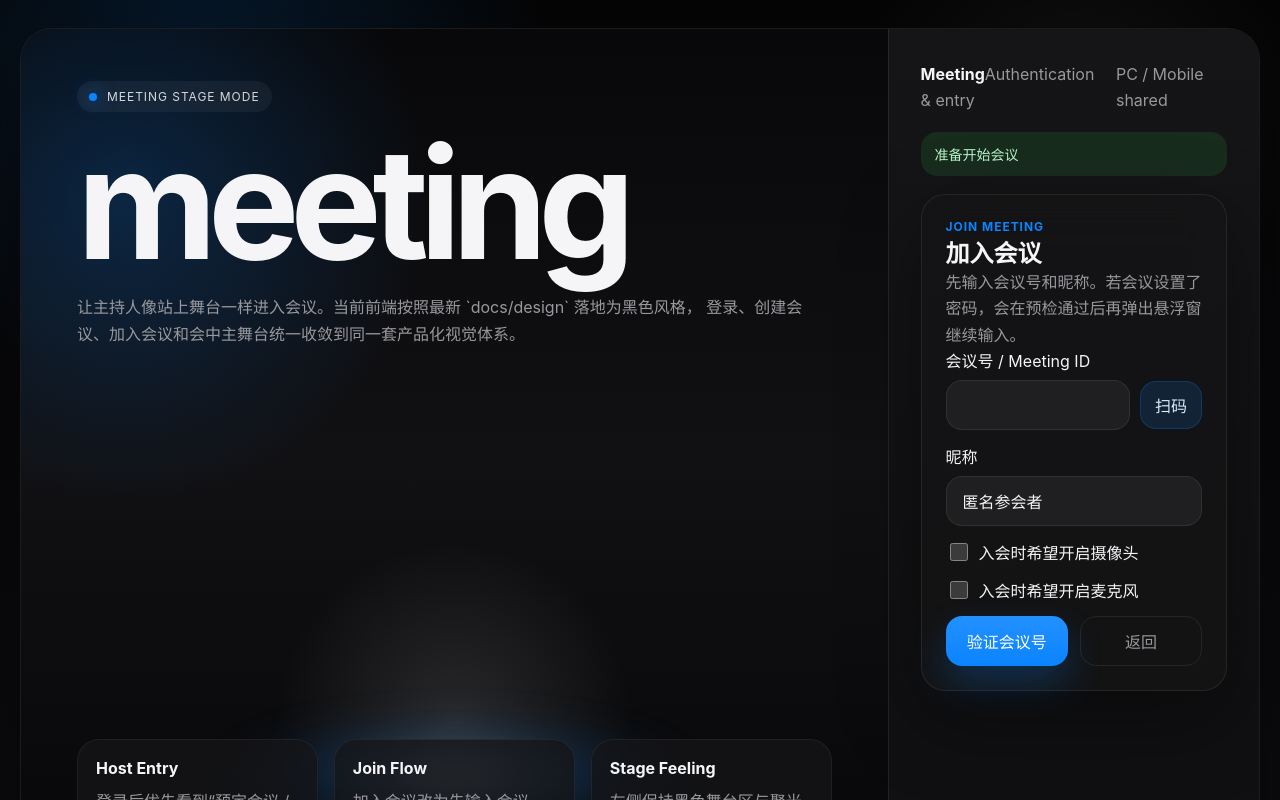
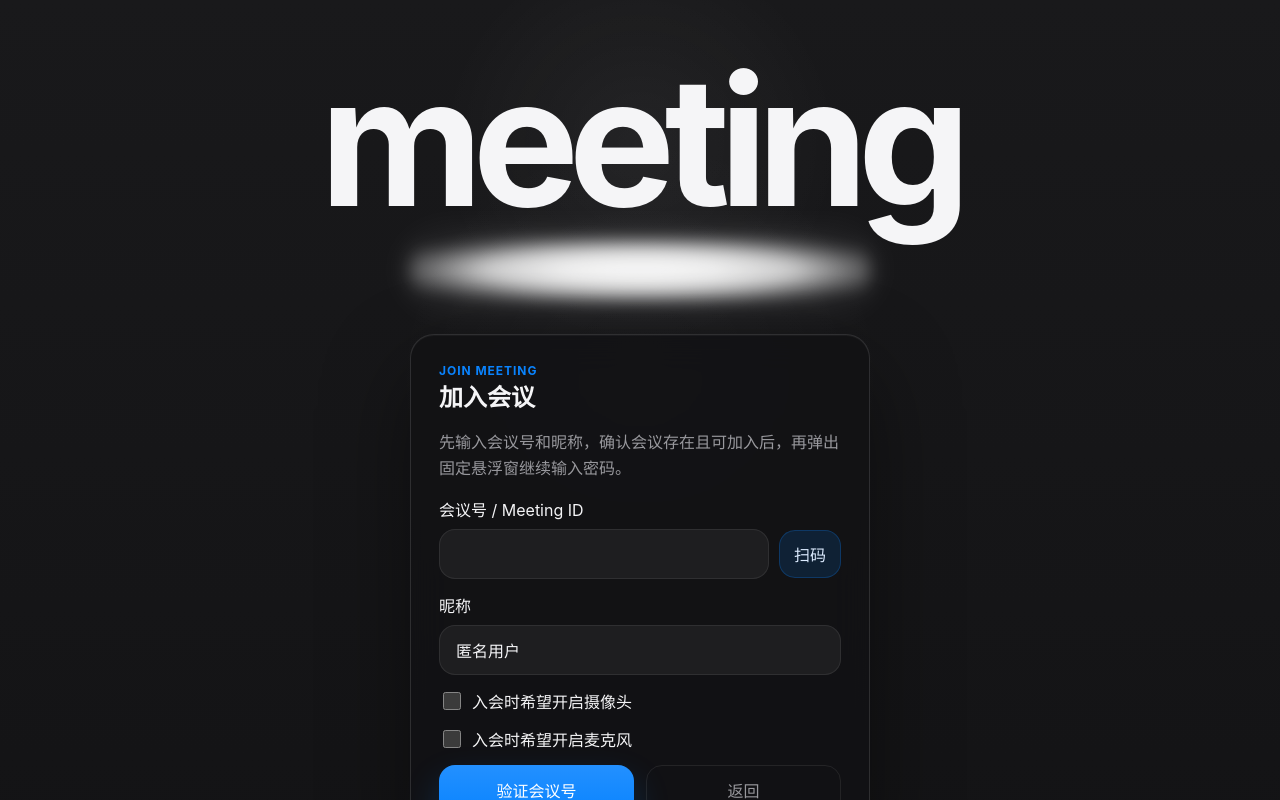
Before and after one commit to misterchenleiya/meeting, a React (Vite) app in the folder web/: page / in a window 1280 px wide. Both pictures are taken after a click on the button "加入会议". Shown: the top 800 px of the page. Built offline with nearby package versions, Linux system fonts and the light colour scheme.

Commit message:
feat: unified login window with login/reserve meeting

```diff
--- a/web/src/App.tsx
+++ b/web/src/App.tsx
@@ -129,16 +129,16 @@ type PersistedAppState = {
   returnAfterMeetingView: EntryView;
 };
 
-const appStateStorageKey = "meeting:app-state:v1";
+const appStateStorageKey = "meeting:app-state:v2";
 const defaultEntryStatusMessage = "准备开始会议";
 const defaultLoginForm: LoginFormState = {
-  email: "meeting@07c2.com.cn",
-  password: "helloworld"
+  email: "",
+  password: ""
 };
 const defaultJoinForm: JoinFormState = {
   meetingId: "",
   password: "",
-  nickname: "匿名参会者",
+  nickname: "匿名用户",
   requestCameraEnabled: false,
   requestMicrophoneEnabled: false
 };
@@ -1166,17 +1166,18 @@ function App() {
       return;
     }
 
+    const hostIdentity = buildHostIdentity(email);
     setIsAuthenticated(true);
     setEntryView("home");
     setJoinForm((current) => ({
       ...current,
-      nickname: buildHostIdentity(email).nickname
+      nickname: hostIdentity.nickname
     }));
     logger.info("auth.login_succeeded", {
       email,
-      nickname: buildHostIdentity(email).nickname
+      nickname: hostIdentity.nickname
     });
-    setStatusMessage(`欢迎回来，${buildHostIdentity(email).nickname}`);
+    setStatusMessage(`欢迎回来，${hostIdentity.nickname}`);
     setErrorMessage("");
   });
 
@@ -2127,65 +2128,22 @@ function App() {
   const inviteMeetingTimeLabel = meetingSession ? formatInviteMeetingTime(meetingSession.meeting.createdAt) : "";
   const isLoginEntry = entryView === "login";
   const showLoginFeedback = isLoginEntry && (errorMessage || statusMessage !== defaultEntryStatusMessage);
+  const showEntryFeedback =
+    !isLoginEntry && entryView !== "home" && (errorMessage || statusMessage !== defaultEntryStatusMessage);
 
   if (!meetingSession) {
     return (
-      <main className={`page-shell auth-page${isLoginEntry ? " auth-page-login" : ""}`}>
+      <main className="page-shell auth-page auth-page-login">
         <section className="auth-frame" data-auth-view={entryView}>
           <section className="brand-stage">
             <div className="brand-copy">
-              {isLoginEntry ? (
-                <h1 className="wordmark">
-                  <span>meeting</span>
-                </h1>
-              ) : (
-                <>
-                  <div className="brand-kicker">meeting stage mode</div>
-                  <h1 className="wordmark">meeting</h1>
-                  <p className="brand-description">
-                    让主持人像站上舞台一样进入会议。当前前端按照最新 `docs/design` 落地为黑色风格，
-                    登录、创建会议、加入会议和会中主舞台统一收敛到同一套产品化视觉体系。
-                  </p>
-                </>
-              )}
+              <h1 className="wordmark">
+                <span>meeting</span>
+              </h1>
             </div>
-
-            {isLoginEntry ? null : (
-              <div className="stage-grid">
-                <article className="stage-card">
-                  <strong>Host Entry</strong>
-                  <p>登录后优先看到“预定会议 / 快速会议”，把主持人最常用的入口压到一步之内。</p>
-                </article>
-                <article className="stage-card">
-                  <strong>Join Flow</strong>
-                  <p>加入会议改为先输入会议号，再在悬浮窗中输入密码，减少误入和错误密码噪音。</p>
-                </article>
-                <article className="stage-card">
-                  <strong>Stage Feeling</strong>
-                  <p>左侧保持黑色舞台区与聚光光晕，后续即使切换主题，也不推翻当前页面结构。</p>
-                </article>
-              </div>
-            )}
           </section>
 
           <aside className="auth-panel">
-            {isLoginEntry ? null : (
-              <>
-                <div className="panel-brand">
-                  <div>
-                    <strong>Meeting</strong>
-                    <span>Authentication & entry</span>
-                  </div>
-                  <span>PC / Mobile shared</span>
-                </div>
-
-                <div className="status-stack">
-                  <div className="status-pill">{statusMessage}</div>
-                  {errorMessage ? <div className="status-error">{errorMessage}</div> : null}
-                </div>
-              </>
-            )}
-
             {entryView === "login" ? (
               <section className="panel auth-card" data-view="login">
                 <form className="form-grid login-form" onSubmit={handleLoginSubmit}>
@@ -2264,13 +2222,12 @@ function App() {
 
             {entryView === "home" ? (
               <section className="panel auth-card" data-view="home">
-                <div>
-                  <p className="eyebrow">Host actions</p>
-                  <h2>欢迎回来，{buildHostIdentity(loginForm.email).nickname}</h2>
+                <div className="login-header-copy">
+                  <div className="login-mode-title">预定会议 / 快速会议</div>
+                  <button className="login-switch-link" onClick={() => setEntryView("login")} type="button">
+                    返回登录 &gt;
+                  </button>
                 </div>
-                <p className="section-copy">
-                  登录后右侧只保留两个主操作：预定会议和快速会议。加入会议作为次级入口保留在底部。
-                </p>
                 <div className="quick-list">
                   <article className="quick-card">
                     <strong>预定会议</strong>
@@ -2302,6 +2259,14 @@ function App() {
                 <p className="section-copy">
                   当前后端还没有真正的预约会议模型，本轮会按预定表单创建可立即进入的会议，同时保留未来扩展所需字段。
                 </p>
+                {showEntryFeedback ? (
+                  <div className="status-stack compact">
+                    {statusMessage !== defaultEntryStatusMessage ? (
+                      <div className="status-pill">{statusMessage}</div>
+                    ) : null}
+                    {errorMessage ? <div className="status-error">{errorMessage}</div> : null}
+                  </div>
+                ) : null}
                 <form className="form-grid" onSubmit={handleScheduleSubmit}>
                   <label>
                     会议主题
@@ -2364,8 +2329,16 @@ function App() {
                   <h2>加入会议</h2>
                 </div>
                 <p className="section-copy">
-                  先输入会议号和昵称。若会议设置了密码，会在预检通过后再弹出悬浮窗继续输入。
+                  先输入会议号和昵称，确认会议存在且可加入后，再弹出固定悬浮窗继续输入密码。
                 </p>
+                {showEntryFeedback ? (
+                  <div className="status-stack compact">
+                    {statusMessage !== defaultEntryStatusMessage ? (
+                      <div className="status-pill">{statusMessage}</div>
+                    ) : null}
+                    {errorMessage ? <div className="status-error">{errorMessage}</div> : null}
+                  </div>
+                ) : null}
                 <form className="form-grid" onSubmit={handleLookupMeeting}>
                   <label>
                     会议号 / Meeting ID
@@ -2435,22 +2408,6 @@ function App() {
                     </button>
                   </div>
                 </form>
-
-                {joinLookupMeeting ? (
-                  <div className="meeting-preview-card">
-                    <div className="meeting-preview-row">
-                      <strong>会议主题</strong>
-                      <span>{joinLookupMeeting.title}</span>
-                    </div>
-                    <div className="meeting-preview-row">
-                      <strong>状态预检</strong>
-                      <span>
-                        {formatMeetingStatus(joinLookupMeeting.status)}，
-                        {joinLookupMeeting.passwordRequired ? "需要输入会议密码后继续加入。" : "当前无需密码，验证后会直接进入会议。"}
-                      </span>
-                    </div>
-                  </div>
-                ) : null}
 
                 {showJoinPasswordModal ? (
                   <div className="inline-modal-layer">
@@ -3765,10 +3722,9 @@ function buildHostIdentity(email: string) {
     };
   }
 
-  const local = trimmed.split("@")[0] || "host";
   return {
     userId: trimmed.replace(/[^a-z0-9]+/g, "-"),
-    nickname: local.replace(/[-_.]+/g, " ").trim() || "主持人"
+    nickname: "主持人"
   };
 }
 
--- a/web/src/styles.css
+++ b/web/src/styles.css
@@ -129,8 +129,6 @@ p {
 .section-copy,
 .empty-copy,
 .brand-description,
-.stage-card p,
-.panel-brand span,
 .meeting-meta p,
 .drawer-header p {
   color: var(--muted);
@@ -309,7 +307,7 @@ p {
   background: rgba(10, 10, 12, 0.92);
 }
 
-.auth-frame[data-auth-view="login"] {
+.auth-frame:is([data-auth-view="login"], [data-auth-view="home"], [data-auth-view="schedule"], [data-auth-view="join"], [data-auth-view="join-password"]) {
   width: 100vw;
   min-height: 100vh;
   grid-template-columns: 1fr;
@@ -351,7 +349,7 @@ p {
   filter: blur(18px);
 }
 
-.auth-frame[data-auth-view="login"] .brand-copy {
+.auth-frame:is([data-auth-view="login"], [data-auth-view="home"], [data-auth-view="schedule"], [data-auth-view="join"], [data-auth-view="join-password"]) .brand-copy {
   justify-items: center;
   padding-left: 0;
   width: 100%;
@@ -359,14 +357,14 @@ p {
   text-align: center;
 }
 
-.auth-frame[data-auth-view="login"] .wordmark {
+.auth-frame:is([data-auth-view="login"], [data-auth-view="home"], [data-auth-view="schedule"], [data-auth-view="join"], [data-auth-view="join-password"]) .wordmark {
   font-family: "SF Pro Display", "SF Pro Text", -apple-system, BlinkMacSystemFont, "PingFang SC", "Segoe UI", sans-serif;
   font-size: clamp(108px, 14vw, 208px);
   line-height: 0.88;
   text-shadow: none;
 }
 
-.auth-frame[data-auth-view="login"] .brand-stage {
+.auth-frame:is([data-auth-view="login"], [data-auth-view="home"], [data-auth-view="schedule"], [data-auth-view="join"], [data-auth-view="join-password"]) .brand-stage {
   z-index: 1;
   display: grid;
   place-items: center;
@@ -380,11 +378,11 @@ p {
   transform: translateY(-18px);
 }
 
-.auth-frame[data-auth-view="login"] .brand-stage::before {
+.auth-frame:is([data-auth-view="login"], [data-auth-view="home"], [data-auth-view="schedule"], [data-auth-view="join"], [data-auth-view="join-password"]) .brand-stage::before {
   content: none;
 }
 
-.auth-frame[data-auth-view="login"] .brand-stage::after {
+.auth-frame:is([data-auth-view="login"], [data-auth-view="home"], [data-auth-view="schedule"], [data-auth-view="join"], [data-auth-view="join-password"]) .brand-stage::after {
   content: "";
   position: absolute;
   left: 50%;
@@ -414,29 +412,6 @@ p {
   max-width: 760px;
 }
 
-.brand-kicker {
-  display: inline-flex;
-  align-items: center;
-  gap: 10px;
-  width: fit-content;
-  padding: 8px 12px;
-  border-radius: 999px;
-  background: rgba(255, 255, 255, 0.05);
-  color: #d7d7db;
-  letter-spacing: 0.08em;
-  text-transform: uppercase;
-  font-size: 12px;
-}
-
-.brand-kicker::before {
-  content: "";
-  width: 8px;
-  height: 8px;
-  border-radius: 50%;
-  background: var(--accent);
-  box-shadow: 0 0 18px rgba(10, 132, 255, 0.9);
-}
-
 .wordmark {
   font-size: clamp(76px, 12vw, 160px);
   line-height: 0.9;
@@ -444,29 +419,6 @@ p {
   font-weight: 700;
 }
 
-.stage-grid {
-  position: absolute;
-  left: 56px;
-  right: 56px;
-  bottom: 52px;
-  z-index: 1;
-  display: grid;
-  grid-template-columns: repeat(3, minmax(0, 1fr));
-  gap: 16px;
-}
-
-.stage-card {
-  padding: 18px 18px 20px;
-  border-radius: 22px;
-  border: 1px solid rgba(255, 255, 255, 0.06);
-  background: rgba(22, 22, 24, 0.76);
-}
-
-.stage-card strong {
-  display: block;
-  margin-bottom: 10px;
-}
-
 .auth-panel {
   display: grid;
   align-content: start;
@@ -476,7 +428,7 @@ p {
   background: linear-gradient(180deg, rgba(22, 22, 24, 0.96) 0%, rgba(15, 15, 17, 0.98) 100%);
 }
 
-.auth-frame[data-auth-view="login"] .auth-panel {
+.auth-frame:is([data-auth-view="login"], [data-auth-view="home"], [data-auth-view="schedule"], [data-auth-view="join"], [data-auth-view="join-password"]) .auth-panel {
   position: relative;
   z-index: 3;
   width: min(100%, 1040px);
@@ -488,26 +440,19 @@ p {
   background: transparent;
 }
 
-.panel-brand {
-  display: flex;
-  align-items: center;
-  justify-content: space-between;
-  gap: 16px;
-}
-
 .auth-card {
   position: relative;
 }
 
-.auth-frame[data-auth-view="login"] .panel-brand {
-  display: none;
-}
-
-.auth-frame[data-auth-view="login"] .auth-card[data-view="login"] {
+.auth-frame:is([data-auth-view="login"], [data-auth-view="home"], [data-auth-view="schedule"], [data-auth-view="join"], [data-auth-view="join-password"]) .auth-card[data-view="login"],
+.auth-frame:is([data-auth-view="login"], [data-auth-view="home"], [data-auth-view="schedule"], [data-auth-view="join"], [data-auth-view="join-password"]) .auth-card[data-view="home"],
+.auth-frame:is([data-auth-view="login"], [data-auth-view="home"], [data-auth-view="schedule"], [data-auth-view="join"], [data-auth-view="join-password"]) .auth-card[data-view="schedule"],
+.auth-frame:is([data-auth-view="login"], [data-auth-view="home"], [data-auth-view="schedule"], [data-auth-view="join"], [data-auth-view="join-password"]) .auth-card[data-view="join"] {
   width: min(460px, calc(100vw - 48px));
   display: grid;
   gap: 16px;
   padding: 28px;
+  min-height: 416px;
   border-radius: 24px;
   border: 1px solid rgba(255, 255, 255, 0.12);
   background: rgba(18, 18, 20, 0.86);
@@ -517,8 +462,34 @@ p {
   backdrop-filter: blur(18px);
 }
 
-.auth-frame[data-auth-view="login"] .login-form {
+.auth-frame:is([data-auth-view="login"], [data-auth-view="home"], [data-auth-view="schedule"], [data-auth-view="join"], [data-auth-view="join-password"]) .login-form {
   gap: 12px;
+}
+
+.auth-frame[data-auth-view="home"] .quick-list {
+  gap: 8px;
+}
+
+.auth-frame[data-auth-view="home"] .quick-card {
+  gap: 6px;
+  padding: 14px 16px;
+}
+
+.auth-frame[data-auth-view="home"] .quick-card strong {
+  font-size: 14px;
+}
+
+.auth-frame[data-auth-view="home"] .quick-card span {
+  font-size: 13px;
+}
+
+.auth-frame[data-auth-view="home"] .quick-card .button,
+.auth-frame[data-auth-view="home"] .quick-card .action-link {
+  min-height: 44px;
+}
+
+.auth-frame[data-auth-view="home"] .auth-card[data-view="home"] {
+  align-content: start;
 }
 
 .login-header-copy {
@@ -607,25 +578,13 @@ p {
   gap: 12px;
 }
 
-.quick-card,
-.meeting-preview-card {
+.quick-card {
   display: grid;
   gap: 8px;
   padding: 18px;
   border-radius: 18px;
   border: 1px solid var(--line);
   background: rgba(255, 255, 255, 0.04);
-}
-
-.meeting-preview-row {
-  display: flex;
-  justify-content: space-between;
-  gap: 12px;
-}
-
-.meeting-preview-row span {
-  color: var(--muted);
-  text-align: right;
 }
 
 .inline-modal-layer {
@@ -1273,25 +1232,21 @@ p {
     padding-bottom: 240px;
   }
 
-  .stage-grid {
-    grid-template-columns: 1fr;
-  }
-
   .auth-panel {
     border-left: 0;
     border-top: 1px solid var(--line);
   }
 
-  .auth-frame[data-auth-view="login"] {
+  .auth-frame:is([data-auth-view="login"], [data-auth-view="home"], [data-auth-view="schedule"], [data-auth-view="join"], [data-auth-view="join-password"]) {
     min-height: 100vh;
   }
 
-  .auth-frame[data-auth-view="login"] .auth-panel {
+  .auth-frame:is([data-auth-view="login"], [data-auth-view="home"], [data-auth-view="schedule"], [data-auth-view="join"], [data-auth-view="join-password"]) .auth-panel {
     padding: 0;
     border-top: 0;
   }
 
-  .auth-frame[data-auth-view="login"] .brand-stage {
+  .auth-frame:is([data-auth-view="login"], [data-auth-view="home"], [data-auth-view="schedule"], [data-auth-view="join"], [data-auth-view="join-password"]) .brand-stage {
     min-height: auto;
   }
 
@@ -1355,12 +1310,6 @@ p {
     padding: 32px 24px 260px;
   }
 
-  .stage-grid {
-    left: 24px;
-    right: 24px;
-    bottom: 24px;
-  }
-
   .auth-panel,
   .room-body,
   .panel {
@@ -1371,27 +1320,30 @@ p {
     font-size: 72px;
   }
 
-  .auth-frame[data-auth-view="login"] {
+  .auth-frame:is([data-auth-view="login"], [data-auth-view="home"], [data-auth-view="schedule"], [data-auth-view="join"], [data-auth-view="join-password"]) {
     row-gap: 64px;
     padding: 44px 16px 36px;
   }
 
-  .auth-frame[data-auth-view="login"] .brand-stage {
+  .auth-frame:is([data-auth-view="login"], [data-auth-view="home"], [data-auth-view="schedule"], [data-auth-view="join"], [data-auth-view="join-password"]) .brand-stage {
     min-height: auto;
     padding: 0;
     transform: translateY(-10px);
   }
 
-  .auth-frame[data-auth-view="login"] .wordmark {
+  .auth-frame:is([data-auth-view="login"], [data-auth-view="home"], [data-auth-view="schedule"], [data-auth-view="join"], [data-auth-view="join-password"]) .wordmark {
     font-size: clamp(88px, 22vw, 132px);
   }
 
-  .auth-frame[data-auth-view="login"] .auth-card[data-view="login"] {
+  .auth-frame:is([data-auth-view="login"], [data-auth-view="home"], [data-auth-view="schedule"], [data-auth-view="join"], [data-auth-view="join-password"]) .auth-card[data-view="login"],
+  .auth-frame:is([data-auth-view="login"], [data-auth-view="home"], [data-auth-view="schedule"], [data-auth-view="join"], [data-auth-view="join-password"]) .auth-card[data-view="home"],
+  .auth-frame:is([data-auth-view="login"], [data-auth-view="home"], [data-auth-view="schedule"], [data-auth-view="join"], [data-auth-view="join-password"]) .auth-card[data-view="schedule"],
+  .auth-frame:is([data-auth-view="login"], [data-auth-view="home"], [data-auth-view="schedule"], [data-auth-view="join"], [data-auth-view="join-password"]) .auth-card[data-view="join"] {
     width: min(440px, calc(100vw - 32px));
     padding: 22px;
   }
 
-  .auth-frame[data-auth-view="login"] .auth-panel {
+  .auth-frame:is([data-auth-view="login"], [data-auth-view="home"], [data-auth-view="schedule"], [data-auth-view="join"], [data-auth-view="join-password"]) .auth-panel {
     padding: 0;
   }
 
```
Also changed, not shown: 5 other files (tests, documents, lock files or other folders).
